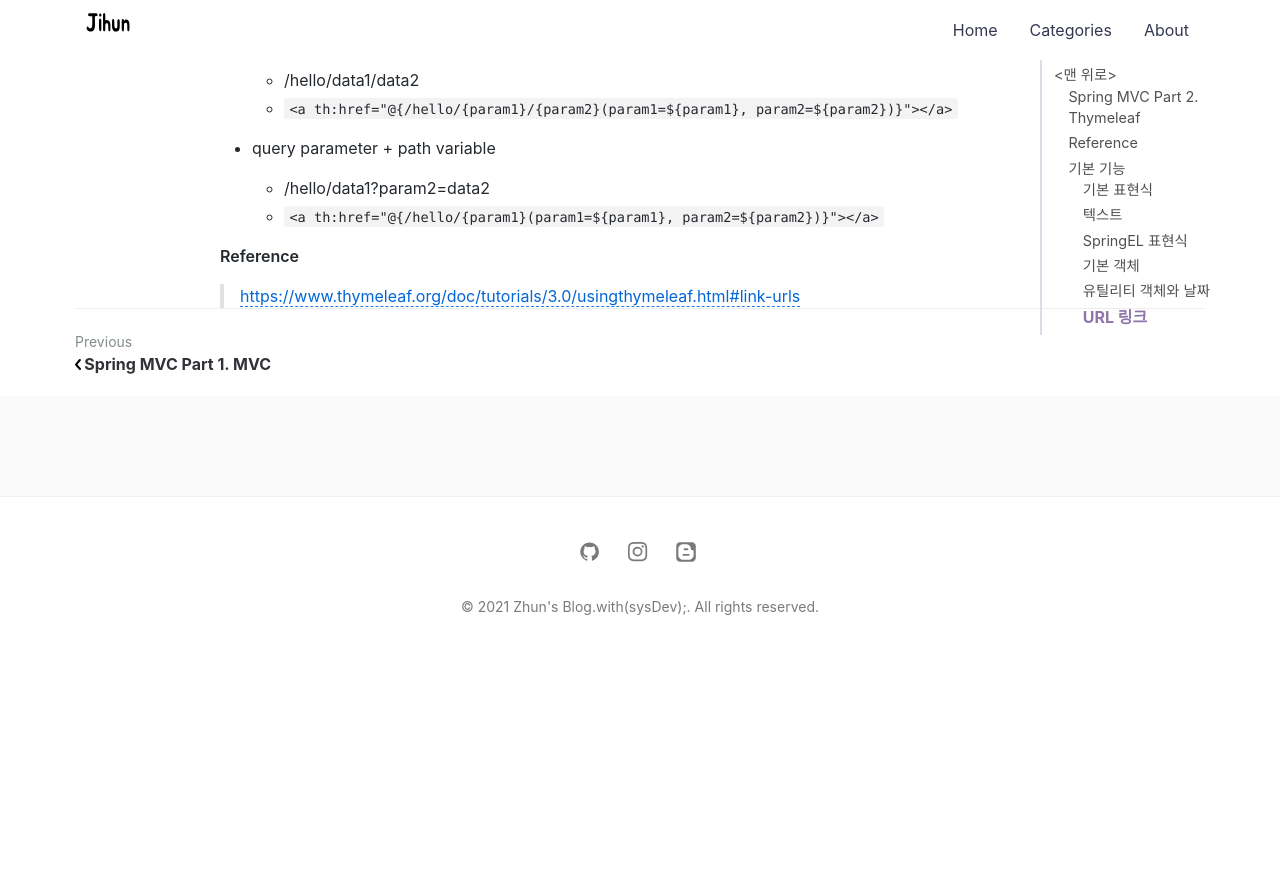
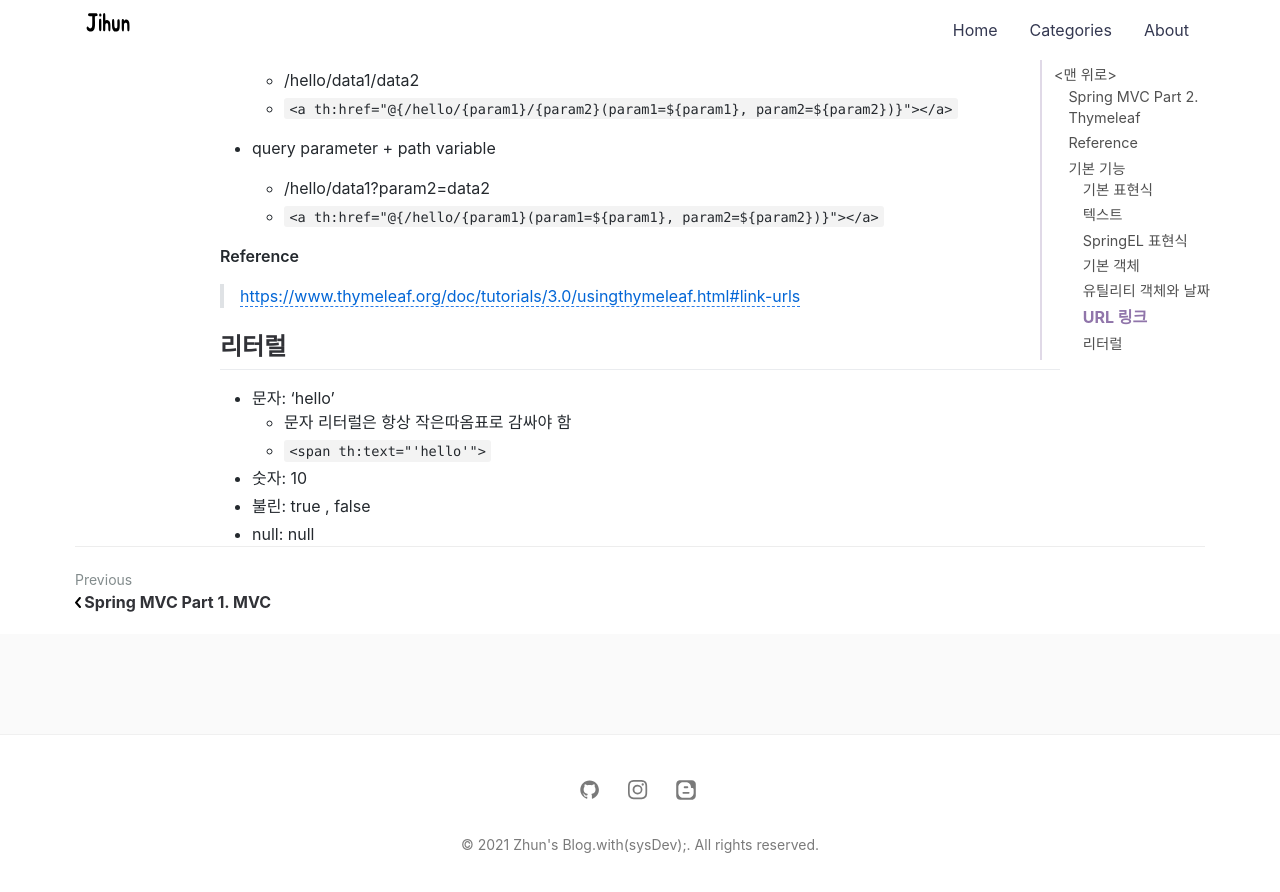
Before and after one commit to jihunparkme/jihunparkme.github.io, a Jekyll site: the page built from _posts/2021-10-11-Spring-MVC-Part2-Thymeleaf.md, in a window 1280 px wide and 900 px high, scrolled down 5236 px. Shown: the top 892 px of the window. Built offline with Jekyll 4.4.1, drawn with Linux system fonts in a browser that asks for light colours; comment, search, counter and statistics services are not loaded; before the commit the page ends 5898 px from its top, so only the background shows below that; some of the changed text lies outside the part shown.

Commit message:
[타임리프 - 기본 기능] 리터럴

```diff
--- a/_posts/2021-10-11-Spring-MVC-Part2-Thymeleaf.md
+++ b/_posts/2021-10-11-Spring-MVC-Part2-Thymeleaf.md
@@ -234,3 +234,12 @@ featured-img: spring_mvc_2
 **Reference**
 
 > <https://www.thymeleaf.org/doc/tutorials/3.0/usingthymeleaf.html#link-urls>
+
+## 리터럴
+
+- 문자: 'hello'
+  - 문자 리터럴은 항상 작은따옴표로 감싸야 함
+  - `<span th:text="'hello'">`
+- 숫자: 10
+- 불린: true , false
+- null: null
```
